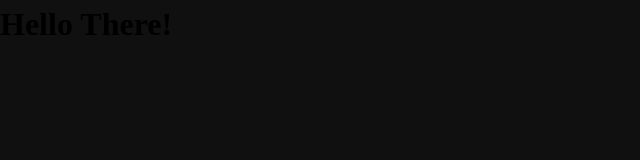
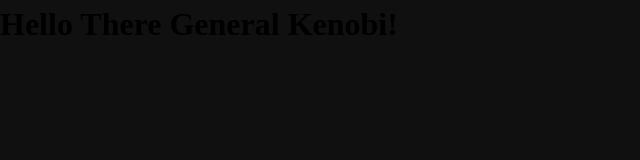
Before and after one commit to ImBoB99/dynamic-interface-elements, a website built with webpack: page src/template.html in a window 1280 px wide. Shown: the full height of the page, 0-640 px from the left. Built offline with nearby package versions, Linux system fonts and the light colour scheme.

Commit message:
test change

```diff
--- a/src/template.html
+++ b/src/template.html
@@ -7,7 +7,7 @@
 </head>
 <body>
 
-    <h1>Hello There!</h1>
+    <h1>Hello There General Kenobi!</h1>
 
 </body>
 </html>
```
